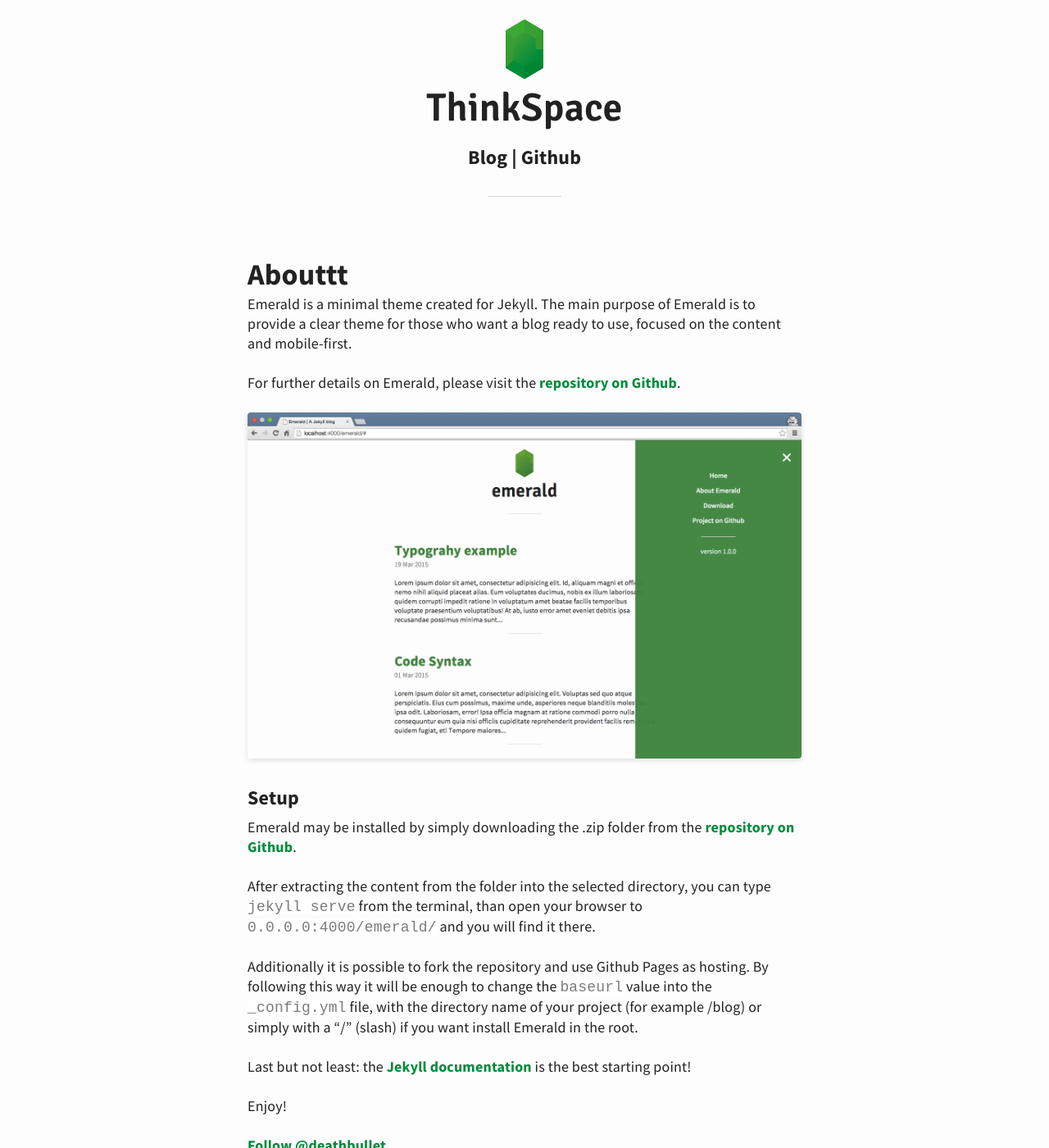
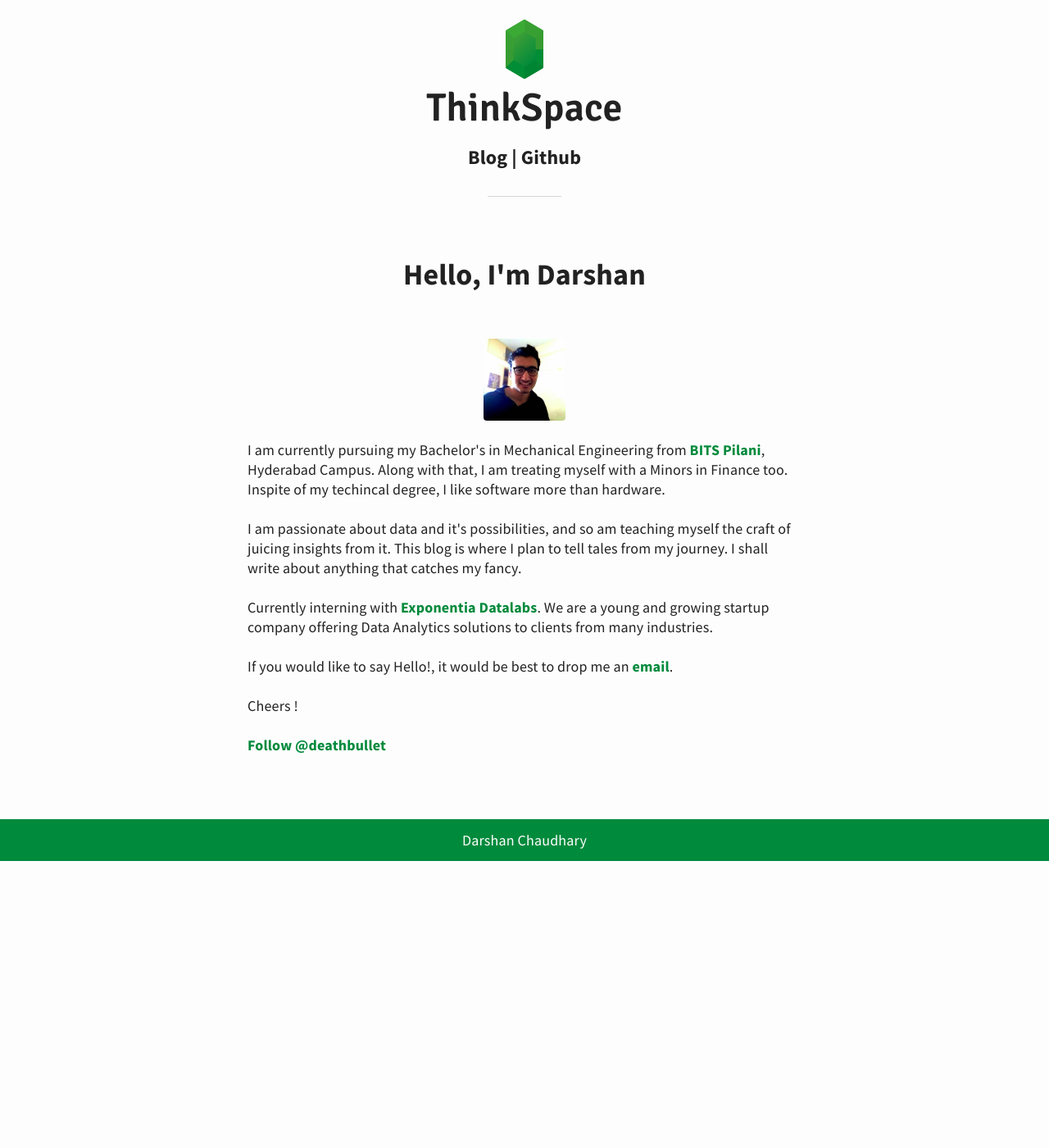
Before and after one commit to darshanime/darshanime.github.io, a Jekyll site: the page index.html, which Jekyll copies as it is, in a window 1280 px wide and 1400 px high. Shown: the whole window at 82% size. Built offline with Jekyll 4.4.1, drawn with Linux system fonts in a browser that asks for light colours; comment, search, counter and statistics services are not loaded; some of the changed text lies outside the part shown.

Commit message:
Update about me

```diff
--- a/index.html
+++ b/index.html
@@ -44,23 +44,19 @@
 
         <article id="page">
 
-  <h2 id="abouttt">Abouttt</h2>
-<p>Emerald is a minimal theme created for Jekyll. The main purpose of Emerald is to provide a clear theme for those who want a blog ready to use, focused on the content and mobile-first.</p>
+          <h2 id="Hello"><center>Hello, I'm Darshan</center></h2> <br><br>
 
-<p>For further details on Emerald, please visit the <a href="https://github.com/KingFelix/emerald/">repository on Github</a>.</p>
+          <p><img src="img/me.jpg" alt="Picture of Me" title="Me" height="100" width="100"/></p>
 
-<p><img src="img/Emerald01.png" alt="Emerald" title="Emerald" /></p>
+          <p>I am currently pursuing my Bachelor's in Mechanical Engineering from <a href='http://www.bits-pilani.ac.in/hyderabad/'>BITS Pilani</a>, Hyderabad Campus. Along with that, I am treating myself with a Minors in Finance too. Inspite of my techincal degree, I like software more than hardware.</p>
 
-<h3 id="setup">Setup</h3>
-<p>Emerald may be installed by simply downloading the .zip folder from the <a href="https://github.com/KingFelix/emerald/archive/master.zip">repository on Github</a>.</p>
+          <p>I am passionate about data and it's possibilities, and so am teaching myself the craft of juicing insights from it. This blog is where I plan to tell tales from my journey. I shall write about anything that catches my fancy.</p>
 
-<p>After extracting the content from the folder into the selected directory, you can type <code>jekyll serve</code> from the terminal, than open your browser to <code>0.0.0.0:4000/emerald/</code> and you will find it there.</p>
+          <p> Currently interning with <a href = "http://exponentiadata.com/"> Exponentia Datalabs</a>. We are a young and growing startup company offering Data Analytics solutions to clients from many industries.</p>
 
-<p>Additionally it is possible to fork the repository and use Github Pages as hosting. By following this way it will be enough to change the <code>baseurl</code> value into the <code>_config.yml</code> file, with the directory name of your project (for example /blog) or simply with a “/” (slash) if you want install Emerald in the root. </p>
+          <p>If you would like to say Hello!, it would be best to drop me an <a href="mailto:deathbullet@gmail.com">email</a>.
 
-<p>Last but not least: the <a href="http://jekyllrb.com">Jekyll documentation</a> is the best starting point!</p>
-
-<p>Enjoy!</p>
+          <p>Cheers !</p>
 
             <p><a href="https://twitter.com/deathbullet" class="twitter-follow-button" data-show-count="false">Follow @deathbullet</a>
               <script>!function(d,s,id){var js,fjs=d.getElementsByTagName(s)[0],p=/^http:/.test(d.location)?'http':'https';if(!d.getElementById(id)){js=d.createElement(s);js.id=id;js.src=p+'://platform.twitter.com/widgets.js';fjs.parentNode.insertBefore(js,fjs);}}(document, 'script', 'twitter-wjs');</script></p>
@@ -75,23 +71,7 @@
               }(document, 'script', 'facebook-jssdk'));</script>
 
               <div class="fb-follow" data-href="https://www.facebook.com/darshan.chaudhary" data-width="255" data-height="255" data-layout="button_count" data-show-faces="false"></div>
-
-<div class="comments">
-        <div id="disqus_thread"></div>
-        <script type="text/javascript">
-            /* * * CONFIGURATION VARIABLES: EDIT BEFORE PASTING INTO YOUR WEBPAGE * * */
-            var disqus_shortname = "marginallystable"; // required: replace example with your forum shortname
-
-            /* * * DON'T EDIT BELOW THIS LINE * * */
-            (function() {
-                var dsq = document.createElement('script'); dsq.type = 'text/javascript'; dsq.async = true;
-                dsq.src = '//' + disqus_shortname + '.disqus.com/embed.js';
-                (document.getElementsByTagName('head')[0] || document.getElementsByTagName('body')[0]).appendChild(dsq);
-            })();
-        </script>
-        <noscript>Please enable JavaScript to view the <a href="http://disqus.com/?ref_noscript">comments powered by Disqus.</a></noscript>
-        <a href="http://disqus.com" class="dsq-brlink">comments powered by <span class="logo-disqus">Disqus</span></a>
-    </div>
+              <br><br>
 
 
             </article>
@@ -106,9 +86,6 @@
         <!-- Footer -->
         <footer><span>Darshan Chaudhary</span></footer>
 
-      <!-- Script -->
-      <script src="/js/main.js"></script>
-
 
       </div>
     </body>
```
Also changed, not shown: img/me.jpg (added). Lines whose indentation alone changed are shown as unchanged.
